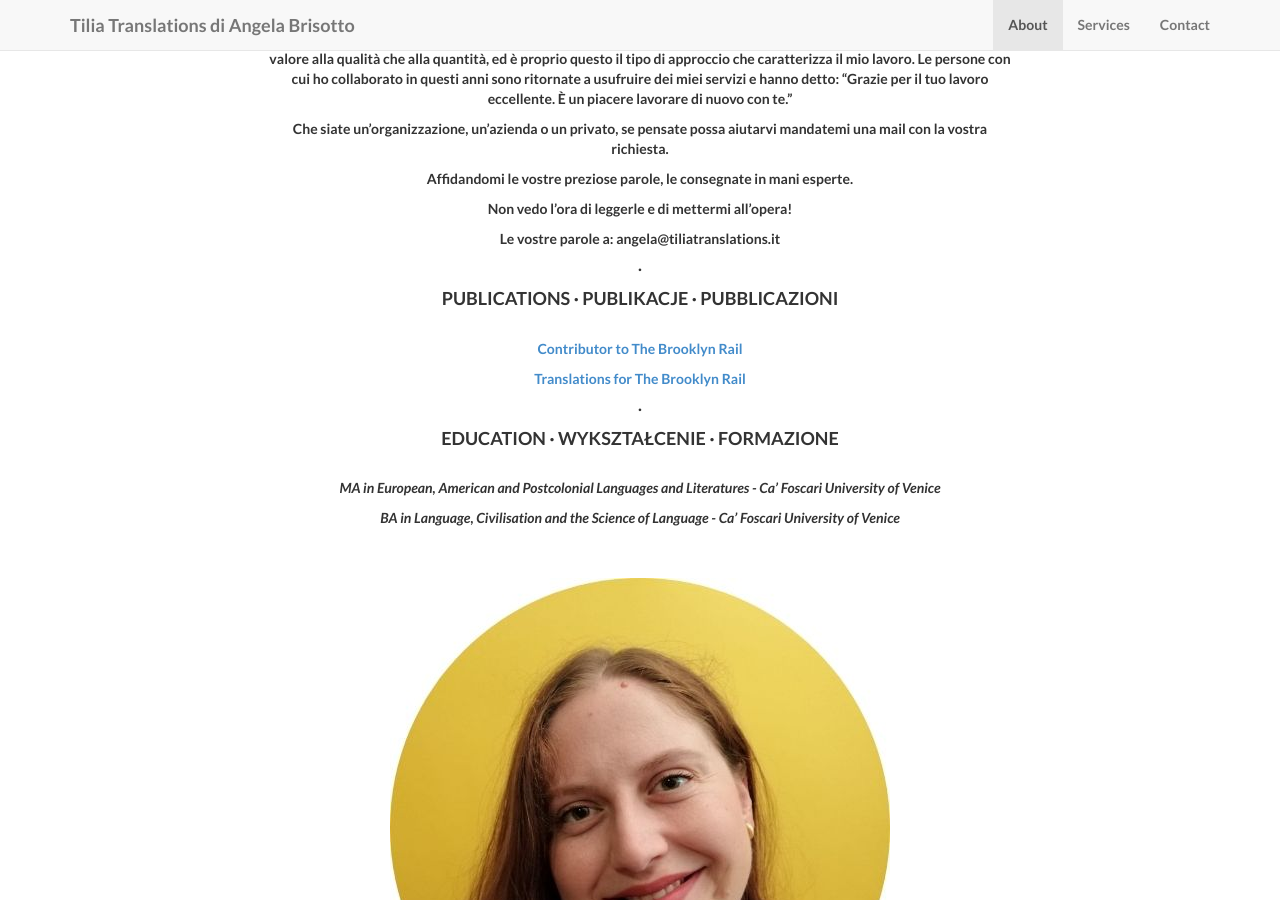
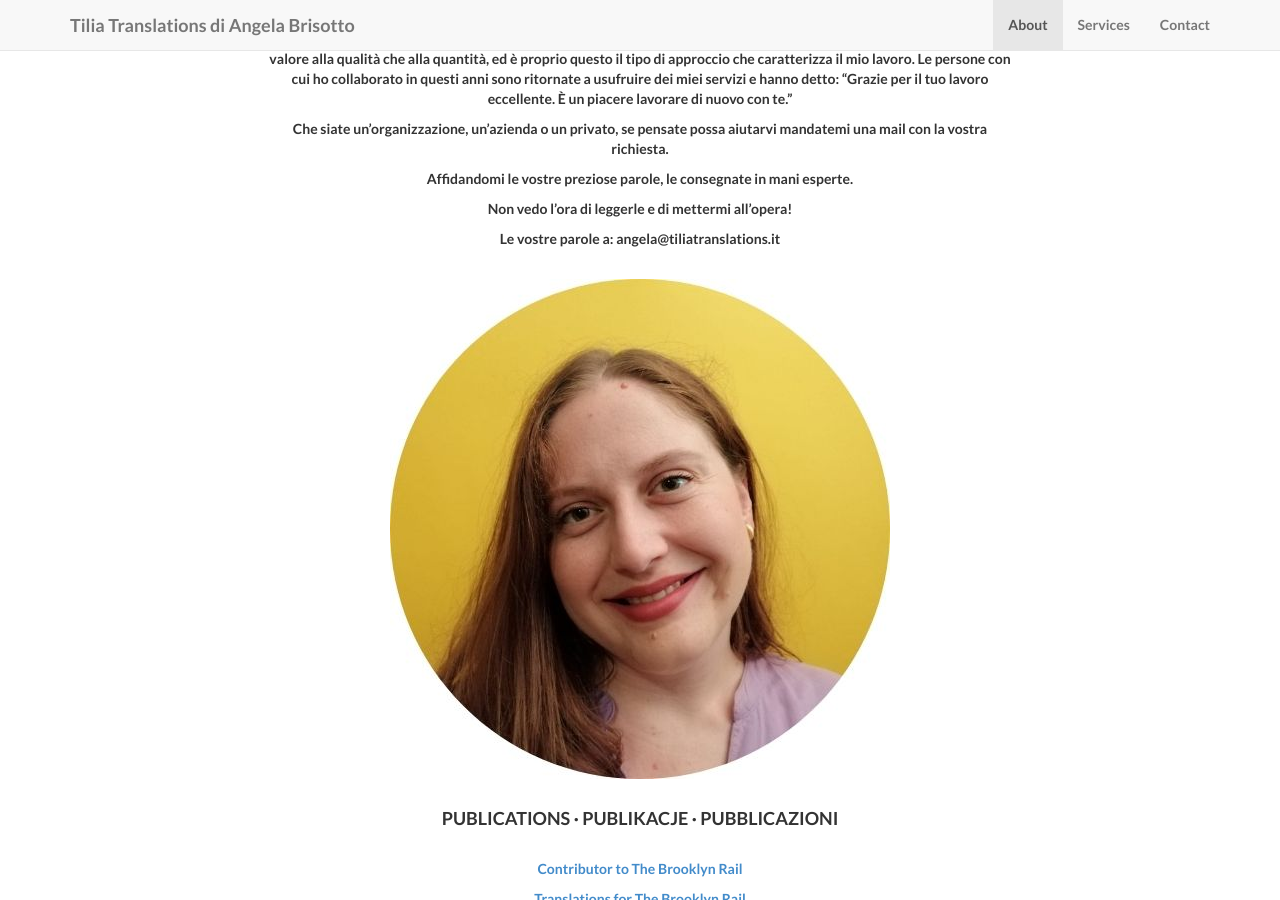
Before and after one commit to angelatiliatranslations/tiliatranslations.github.io, a Jekyll site: the page built from index.html, in a window 1280 px wide and 900 px high, scrolled down 2747 px. Built offline with Jekyll 4.4.1, drawn with Linux system fonts in a browser that asks for light colours.

Commit message:
Update about.html

```diff
--- a/_includes/about.html
+++ b/_includes/about.html
@@ -109,7 +109,13 @@
 
 
 
-                ·
+
+
+                <br/>
+                <div align='center'>
+                    <img src="../img/about me.jpg" alt="Angela">
+                </div>
+                <br>
 
                 <h4>PUBLICATIONS · PUBLIKACJE · PUBBLICAZIONI</h4>
                 <br>
@@ -129,13 +135,6 @@
    <p>
 <em>BA in Language, Civilisation and the Science of Language - Ca’ Foscari University of Venice</em>
 </p>
-                <br>
-
-                <br/>
-                <div align='center'>
-                    <img src="../img/about me.jpg" alt="Angela">
-                </div>
-                <br>
 
                 <br/>
 
```
